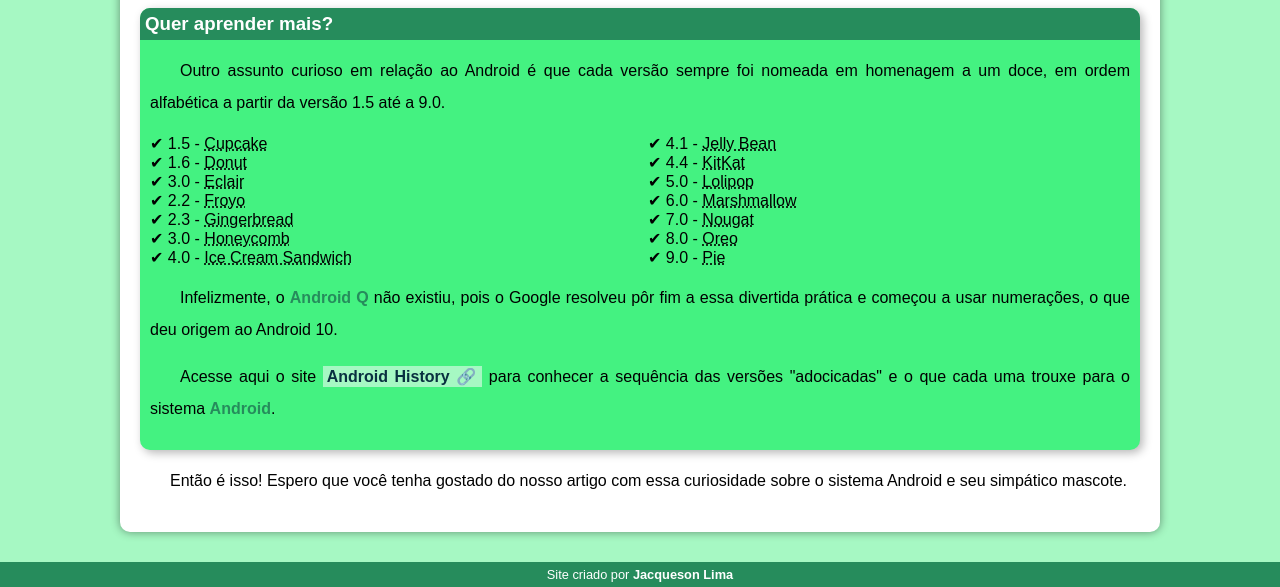
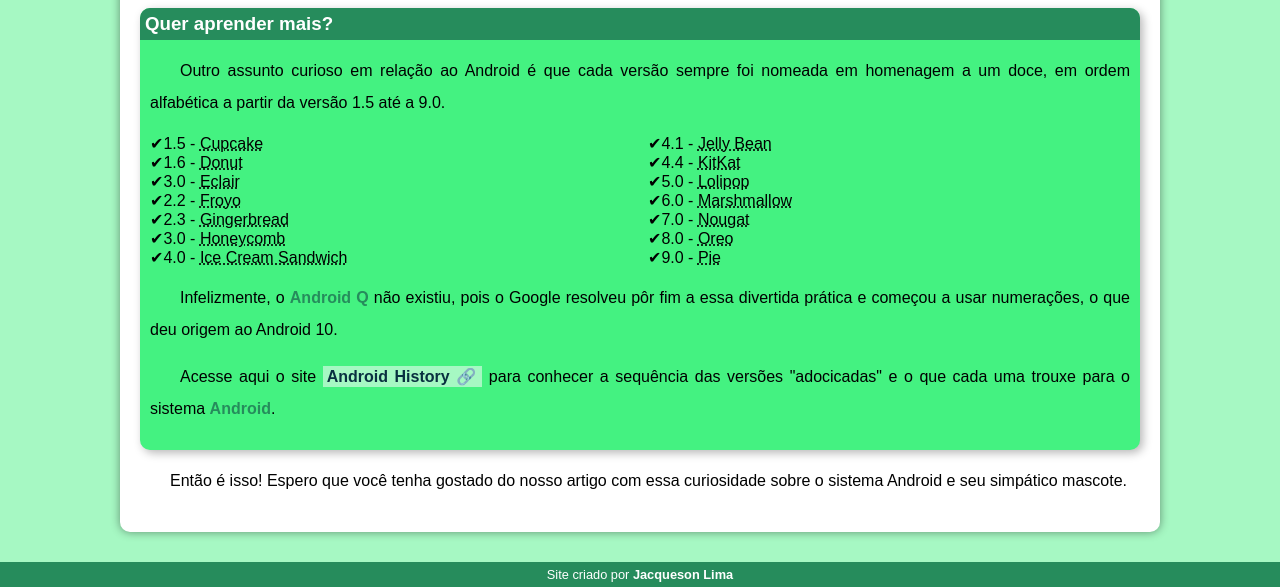
Before and after one commit to JacquesonLima/projeto-android, a plain HTML site: page index.html in a window 1280 px wide. Shown: the part 2434-3021 px from the top of the page. Drawn offline with Linux system fonts and the light colour scheme.

Commit message:
Update style.css

```diff
--- a/style.css
+++ b/style.css
@@ -180,7 +180,7 @@
 }
 
 aside > ul {
-    list-style-type: '\2714\00A0';
+    list-style-type: '\2714';
     list-style-position: inside;
     columns: 2;
 }
```
